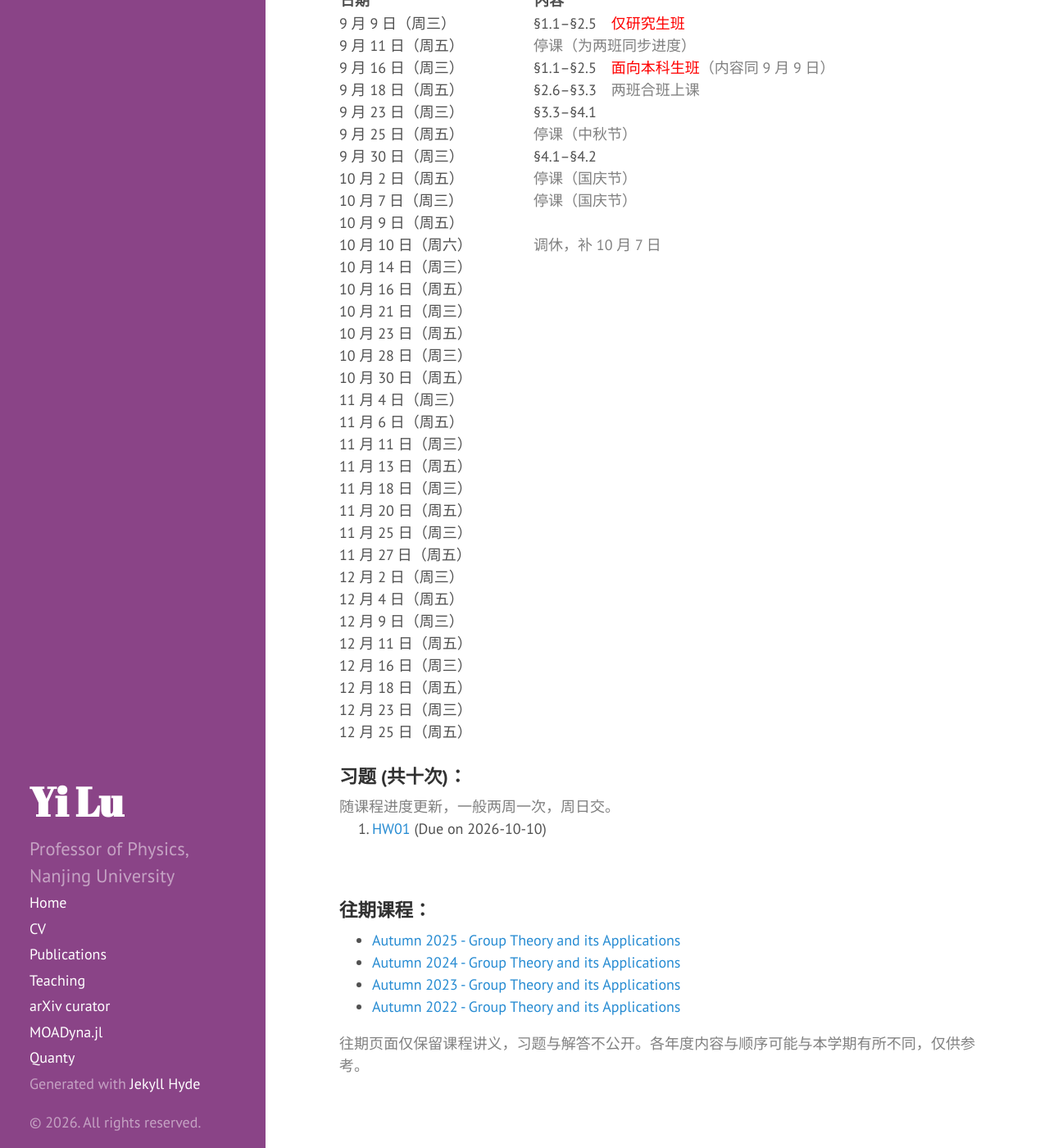
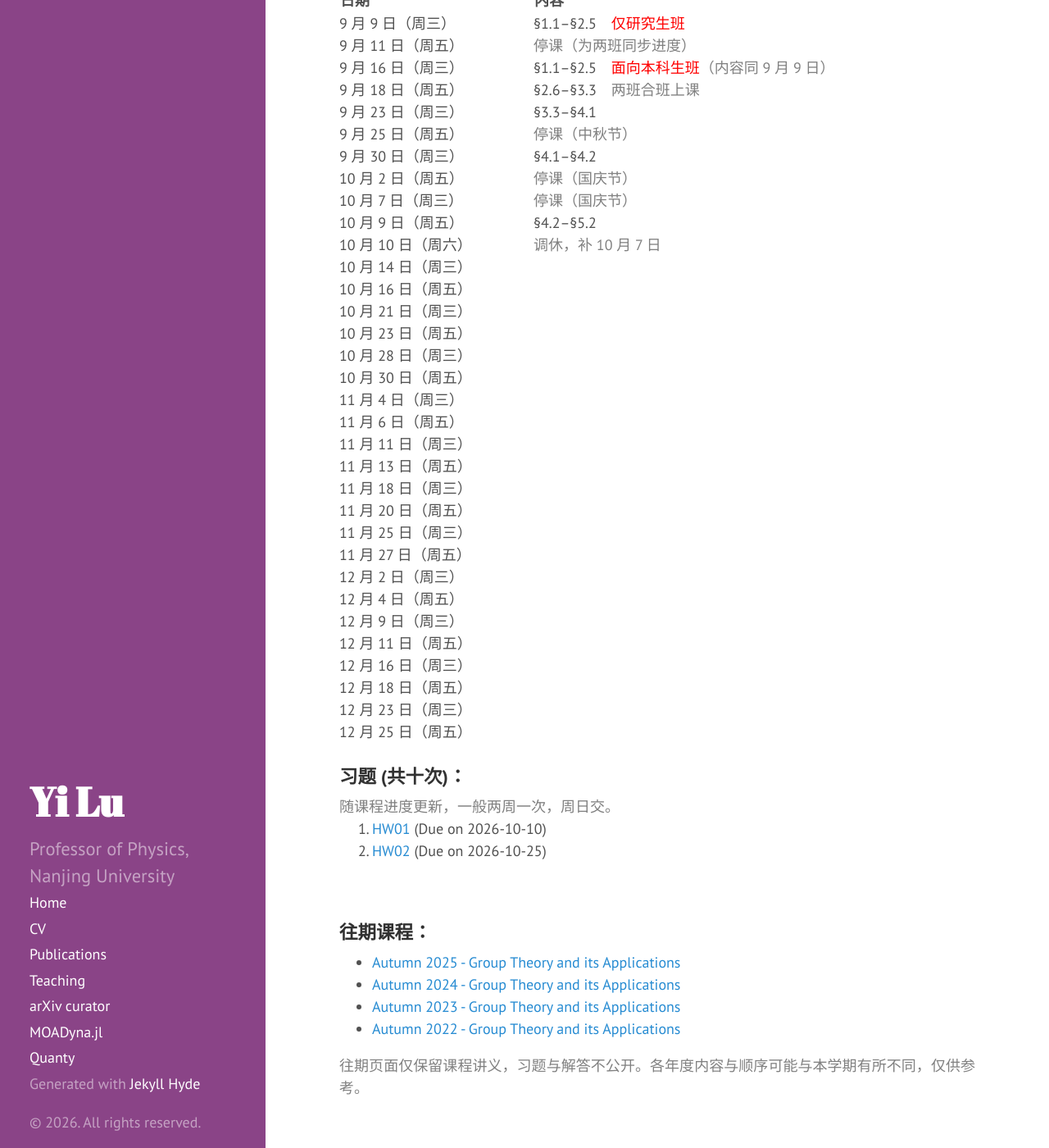
Before and after one commit to yilu/personal_site, a Jekyll site: the page built from teaching/AS2026/GT/index.md, in a window 1280 px wide and 1400 px high, scrolled down 1590 px. Shown: the whole window at 82% size. Built offline with Jekyll 4.4.1, drawn with Linux system fonts in a browser that asks for light colours.

Commit message:
Release HW02 and record October 9 group theory lecture

```diff
--- a/teaching/AS2026/GT/index.md
+++ b/teaching/AS2026/GT/index.md
@@ -67,7 +67,7 @@ title: Group Theory and its Applications
 | 9 月 30 日（周三） | §4.1–§4.2 |
 | 10 月 2 日（周五） | <span style="color: gray">停课（国庆节）</span> |
 | 10 月 7 日（周三） | <span style="color: gray">停课（国庆节）</span> |
-| 10 月 9 日（周五） |  |
+| 10 月 9 日（周五） | §4.2–§5.2 |
 | 10 月 10 日（周六） | <span style="color: gray">调休，补 10 月 7 日</span> |
 | 10 月 14 日（周三） |  |
 | 10 月 16 日（周五） |  |
@@ -96,6 +96,7 @@ title: Group Theory and its Applications
 <span style="color: gray">随课程进度更新，一般两周一次，周日交。</span>
 
   1. [HW01]({{ site.url }}/teaching/AS2026/GT/hw/hw01.pdf) (Due on 2026-10-10)
+  2. [HW02]({{ site.url }}/teaching/AS2026/GT/hw/hw02.pdf) (Due on 2026-10-25)
 
 <br />
 
```
Also changed, not shown: 1 other file.
